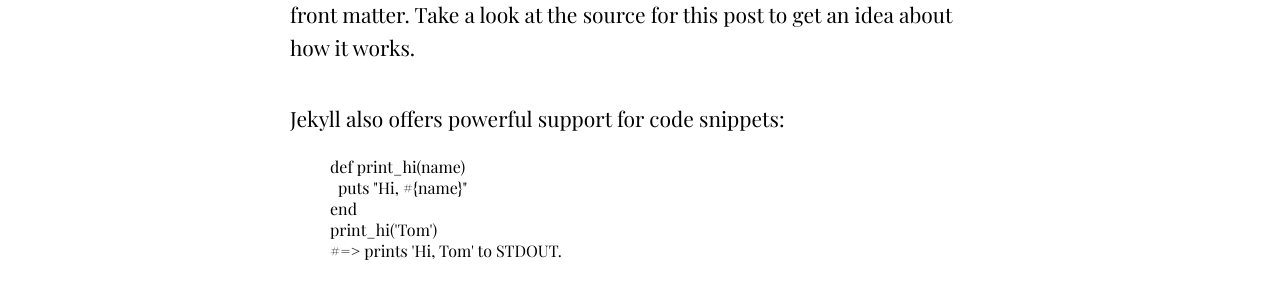
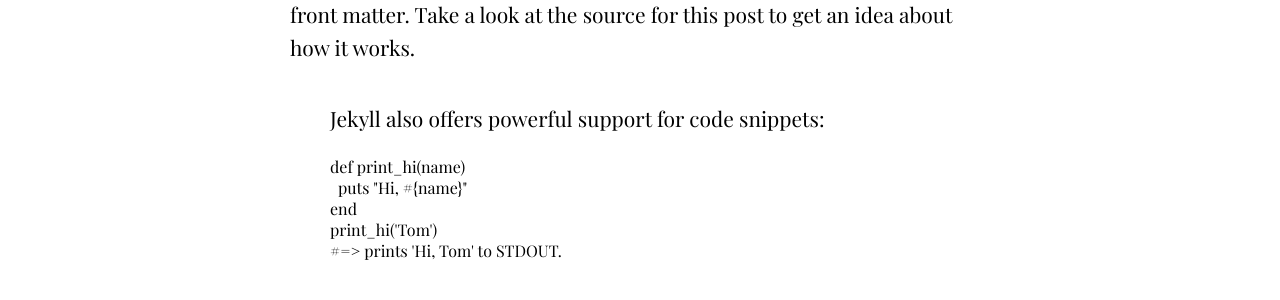
Before and after one commit to Hypercritical/hypercritical, a Jekyll site: the page built from _posts/2016-04-19-welcome.markdown, in a window 1280 px wide. Shown: the part 455-755 px from the top of the page. Built offline with Jekyll 4.4.1, drawn with Linux system fonts in a browser that asks for light colours; some web fonts are replaced.

```diff
--- a/_posts/2016-04-19-welcome.markdown
+++ b/_posts/2016-04-19-welcome.markdown
@@ -8,7 +8,7 @@ You’ll find this post in your `_posts` directory. Go ahead and edit it and re-
 
 To add new posts, simply add a file in the `_posts` directory that follows the convention `YYYY-MM-DD-name-of-post.ext` and includes the necessary front matter. Take a look at the source for this post to get an idea about how it works.
 
-Jekyll also offers powerful support for code snippets:
+> Jekyll also offers powerful support for code snippets:
 
 {% highlight ruby %}
 def print_hi(name)
```
